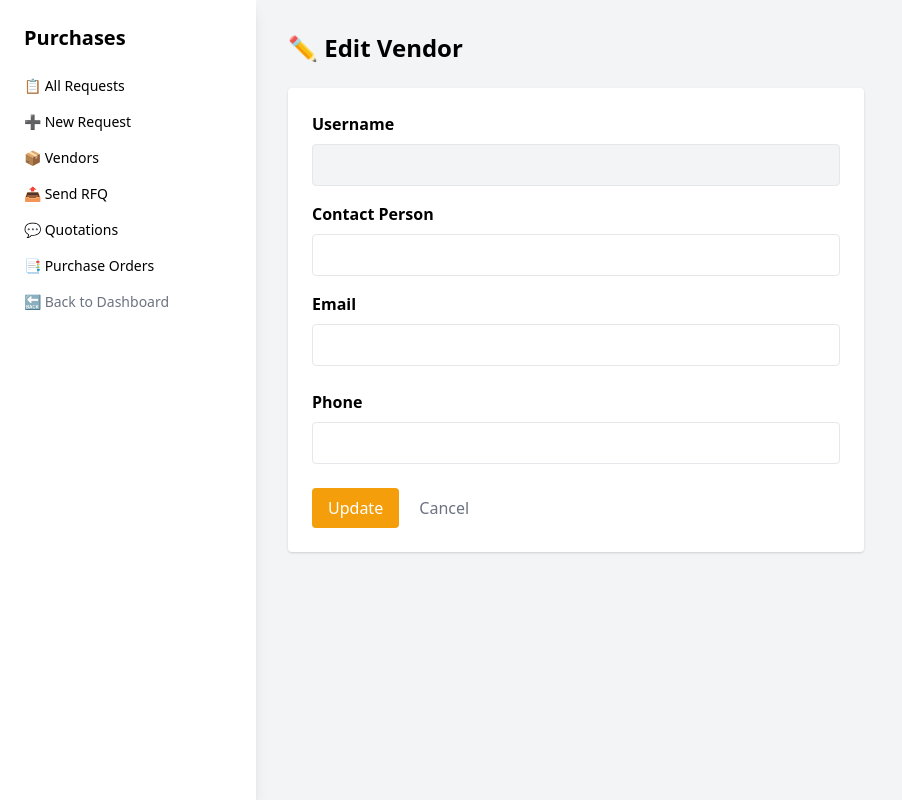
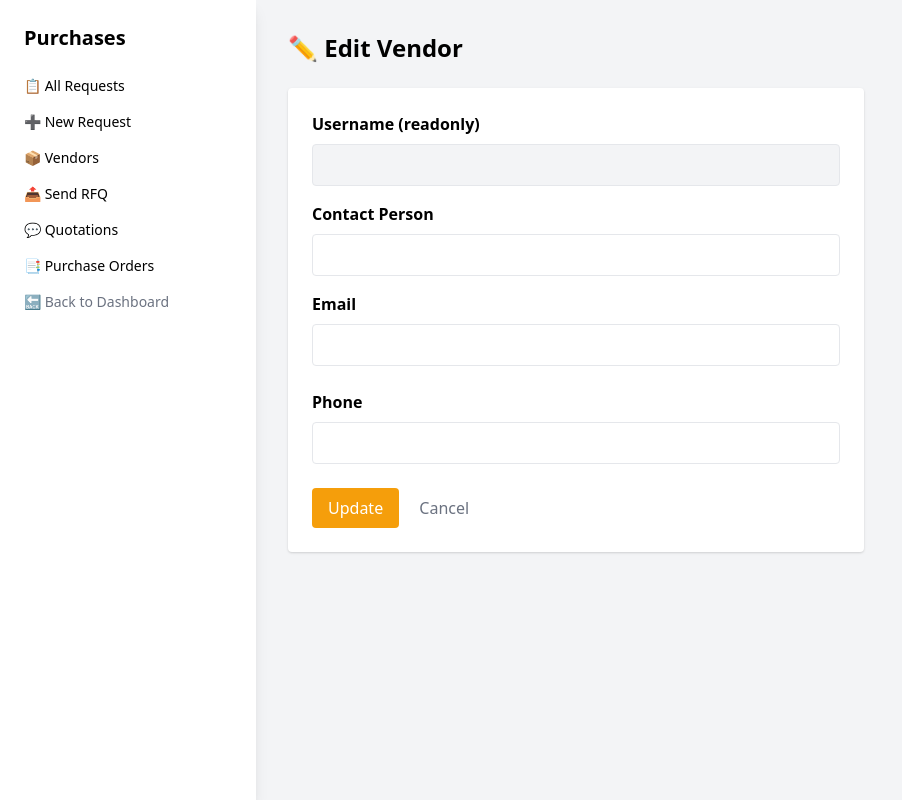
Before and after one commit to Anuoluwa-samuel/Django_erp, a Django app: template templates/purchases/edit_vendor.html in a window 1280 px wide. Shown: the whole page, without its empty margins (0-902 px from the left). Run offline with Django 5.2, Linux system fonts and the light colour scheme; the template is opened without the code that fills it, so the values that code supplies are empty.

Commit message:
Fix: Indicate vendor username is readonly

```diff
--- a/templates/purchases/edit_vendor.html
+++ b/templates/purchases/edit_vendor.html
@@ -7,7 +7,7 @@
 <form method="POST" class="bg-white p-6 rounded shadow max-w-xl">
   {% csrf_token %}
 
-  <label class="block mb-2 font-semibold">Username</label>
+  <label class="block mb-2 font-semibold">Username (readonly) </label>
   <input type="text" value="{{ vendor.user.username }}"  disabled class="w-full p-2 mb-4 border rounded bg-gray-100">
 
   <label class="block mb-2 font-semibold">Contact Person</label>
```
